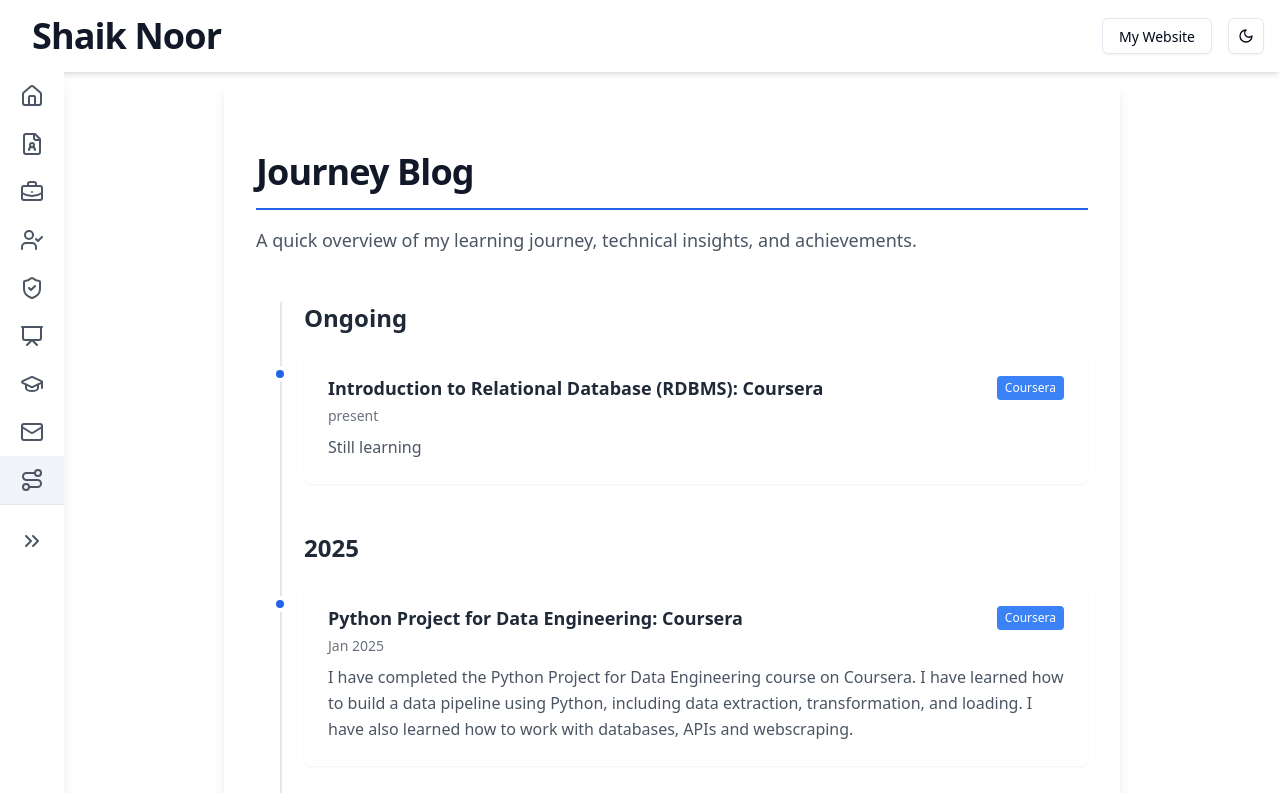
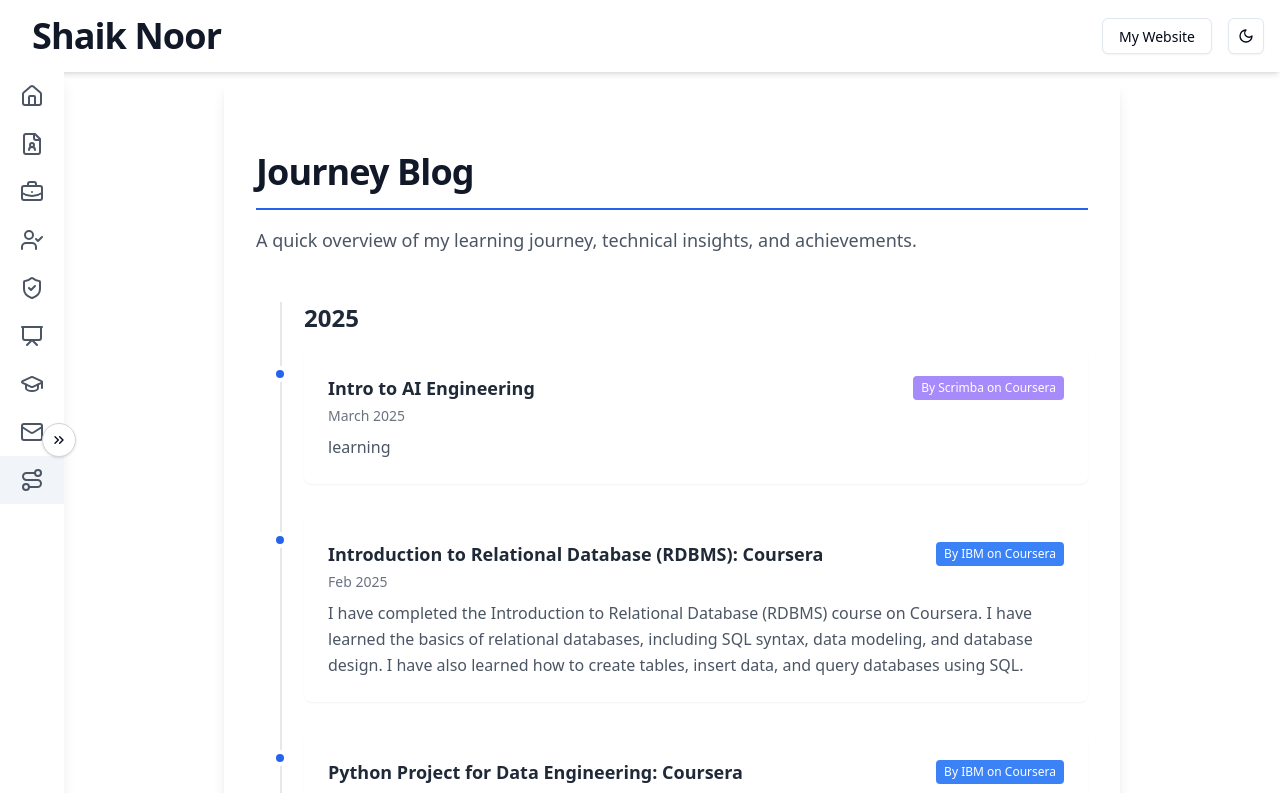
Before and after one commit to shaik-noor/resume, a React (Vite) app: page /journey-blog in a window 1280 px wide. Shown: the top 793 px of the page. Built offline with nearby package versions, Linux system fonts and the light colour scheme.

Commit message:
Sidebar collaps button redesigned and Journey blog updated

```diff
--- a/src/components/Sidebar.tsx
+++ b/src/components/Sidebar.tsx
@@ -42,23 +42,20 @@ export default function Sidebar({
     <>
       {/* Mobile Sidebar */}
       <aside
-        className={`fixed inset-y-0 left-0 z-50 transform dark:bg-gray-900 bg-white  shadow-lg transition-transform duration-300 ${
+        className={`fixed inset-y-0 left-0 z-50 transform dark:bg-gray-900 bg-white shadow-lg transition-transform duration-300 ${
           isMobileSidebarOpen ? "translate-x-0" : "-translate-x-full"
         } md:hidden`}
       >
         <div className="flex h-full flex-col">
           <div className="flex items-center justify-between border-b border-gray-200 px-4 py-2">
-            <h1 className="text-lg font-bold leading-none text-gray-400">
-              Navigation
-            </h1>
+            <h1 className="text-lg font-bold text-gray-400">Navigation</h1>
             <button
               onClick={() => setIsMobileSidebarOpen(false)}
               className="flex items-center justify-center p-2 text-gray-400"
             >
-              <ChevronsLeft className="h-5 w-5" />
+              <ChevronsLeft />
             </button>
           </div>
-
           <SidebarLinks
             isSidebarOpen={true}
             onClose={() => setIsMobileSidebarOpen(false)}
@@ -72,25 +69,21 @@ export default function Sidebar({
           isSidebarOpen ? "w-64" : "w-16"
         }`}
       >
-        <div className="flex h-full flex-col">
+        <div className="relative h-full">
+          {/* Sidebar links */}
           <SidebarLinks isSidebarOpen={isSidebarOpen} />
-          <div
-            className={`flex items-center justify-${
-              isSidebarOpen ? "between" : "center"
-            } border-t px-4 py-4`}
+
+          {/* Collapse Toggle positioned at the center of the right border */}
+          <button
+            onClick={handleToggleSidebar}
+            className="absolute right-[-12px] top-1/2 transform -translate-y-1/2 bg-white dark:bg-gray-900 border border-gray-300 dark:border-gray-700 rounded-full p-2 shadow hover:shadow-md transition"
           >
-            {isSidebarOpen && (
-              <span className="font-medium text-gray-600 dark:text-gray-400">
-                Collapse
-              </span>
+            {isSidebarOpen ? (
+              <ChevronsLeft size={16} />
+            ) : (
+              <ChevronsRight size={16} />
             )}
-            <button
-              onClick={handleToggleSidebar}
-              className="p-2 text-gray-600 dark:text-gray-400"
-            >
-              {isSidebarOpen ? <ChevronsLeft /> : <ChevronsRight />}
-            </button>
-          </div>
+          </button>
         </div>
       </aside>
     </>
@@ -118,25 +111,20 @@ function SidebarLink({
       <TooltipTrigger asChild>
         <Link
           to={to}
+          onClick={onClick}
           className={`flex items-center px-4 py-3 ${
             isActive
-              ? "bg-secondary "
+              ? "bg-secondary"
               : "hover:bg-secondary text-gray-600 dark:text-gray-400"
           }`}
-          onClick={onClick}
-          style={{
-            height: "48px", // Fixed height for each item
-          }}
+          style={{ height: "48px" }} // Fixed height for each item
         >
-          {/* Icon Container with Fixed Width */}
           <div
             className="flex justify-center items-center"
             style={{ width: "40px" }} // Fixed width for icons
           >
             {icon}
           </div>
-
-          {/* Label */}
           {isSidebarOpen && (
             <span
               className="ml-3 truncate"
@@ -230,7 +218,6 @@ function SidebarLinks({
           isSidebarOpen={isSidebarOpen}
           onClick={handleLinkClick}
         />
-
         <SidebarLink
           to="/journey-blog"
           icon={<Route className="text-gray-600 dark:text-gray-400" />}
--- a/src/pages/JourneyBlog .tsx
+++ b/src/pages/JourneyBlog .tsx
@@ -61,27 +61,35 @@ const blogs: Blog[] = [
     date: "Dec 2024",
     description:
       "I have completed the Introduction to Data Engineering course on Coursera. I have learned the basics of data engineering, including data modeling, data warehousing, and ETL processes. I have also learned how to work with databases, data pipelines, and big data technologies.",
-    source: "Coursera",
+    source: "By IBM on Coursera",
   },
   {
     title: "Python for Data Science, AI & Development: Coursera",
     date: "Jan 2025",
     description:
       "I have completed the Python for Data Science, AI & Development course on Coursera. I have learned how to use Python for data analysis, machine learning, and web development. I have also learned how to work with libraries like NumPy, Pandas.",
-    source: "Coursera",
+    source: "By IBM on Coursera",
   },
   {
     title: "Python Project for Data Engineering: Coursera",
     date: "Jan 2025",
     description:
       "I have completed the Python Project for Data Engineering course on Coursera. I have learned how to build a data pipeline using Python, including data extraction, transformation, and loading. I have also learned how to work with databases, APIs and webscraping.",
-    source: "Coursera",
+    source: "By IBM on Coursera",
   },
   {
     title: "Introduction to Relational Database (RDBMS): Coursera",
-    date: "present",
-    description: "Still learning",
-    source: "Coursera",
+    date: "Feb 2025",
+    description:
+      "I have completed the Introduction to Relational Database (RDBMS) course on Coursera. I have learned the basics of relational databases, including SQL syntax, data modeling, and database design. I have also learned how to create tables, insert data, and query databases using SQL.",
+    source: "By IBM on Coursera",
+  },
+  {
+    title: "Intro to AI Engineering",
+    date: "March 2025",
+    description:
+      "learning",
+    source: "By Scrimba on Coursera",
   },
 ];
 
@@ -156,10 +164,12 @@ const getTagClasses = (source?: string): string => {
   switch (source) {
     case "Informatica":
       return "bg-orange-500 text-white";
-    case "Coursera":
+    case "By IBM on Coursera":
       return "bg-blue-500 text-white";
     case "LinkedIn":
       return "bg-sky-400 text-white";
+      case "By Scrimba on Coursera":
+      return "bg-violet-400 text-white";
     default:
       return "bg-gray-500 text-white";
   }
```
